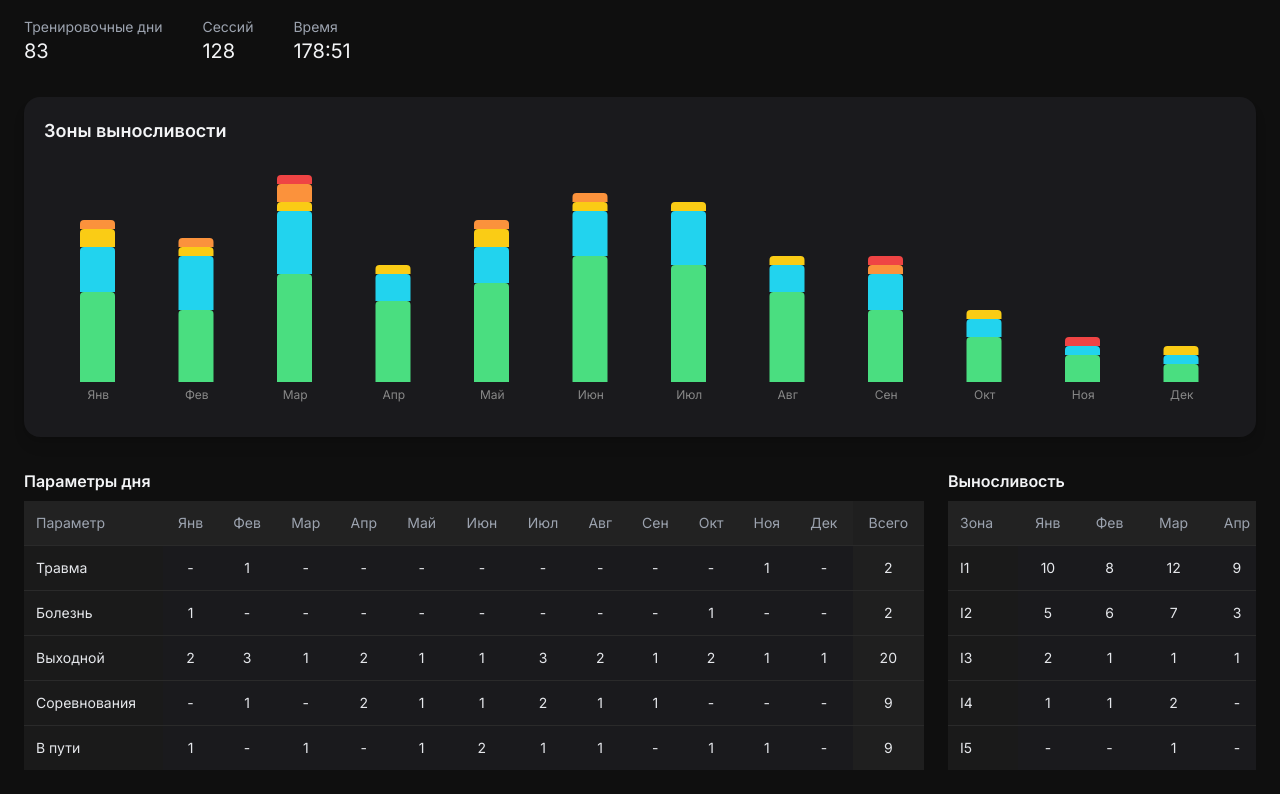
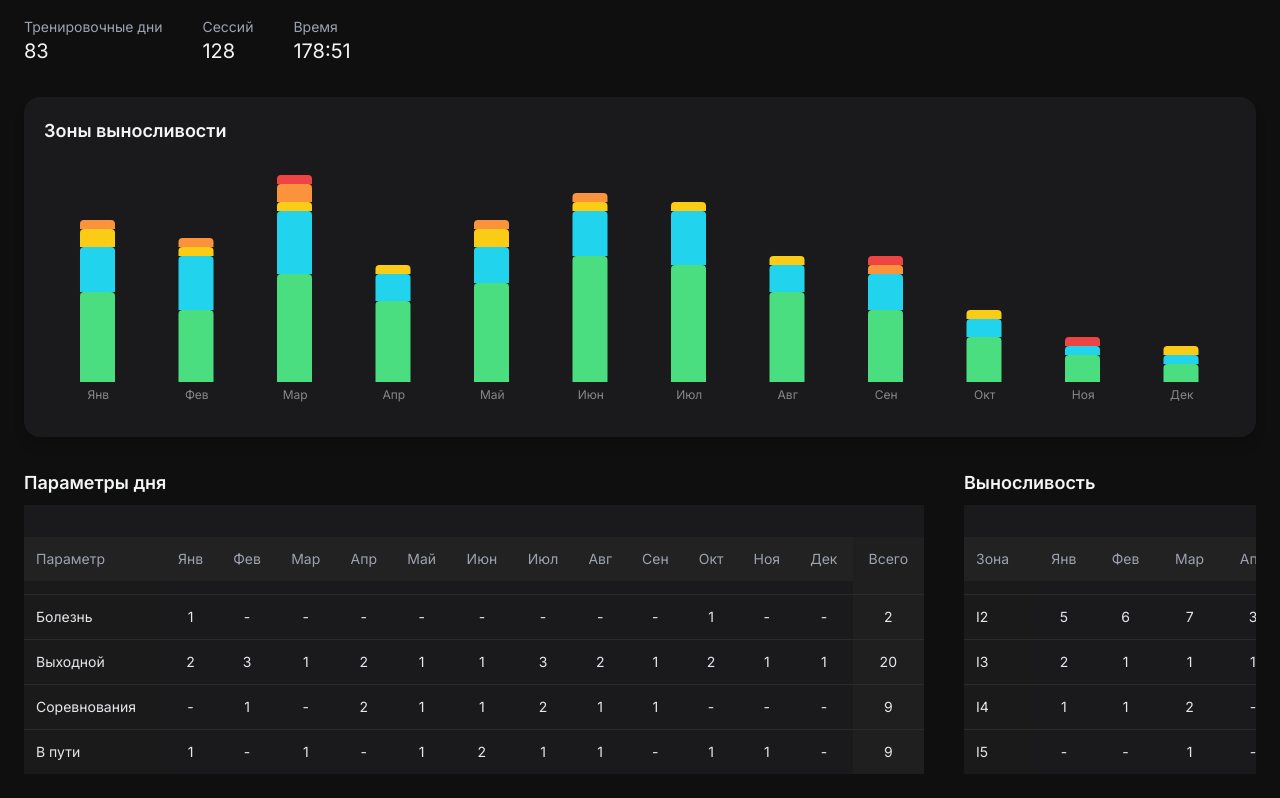
Before and after one commit to mbaliabin/dagbook-test, a React (Vite) app in the folder fasx-frontend/: page /statistics in a window 1280 px wide. Shown: the part 304-1102 px from the top of the page. Built offline with nearby package versions, Linux system fonts and the light colour scheme.

Commit message:
Доработка StatisticsPage.tsx 244

```diff
--- a/fasx-frontend/src/pages/StatisticsPage.tsx
+++ b/fasx-frontend/src/pages/StatisticsPage.tsx
@@ -37,15 +37,11 @@ export default function StatsPage() {
   const [periodType, setPeriodType] = React.useState<
     "week" | "month" | "year" | "custom"
   >("year");
-  const [dateRange, setDateRange] = React.useState<{
-    startDate: Date;
-    endDate: Date;
-  }>({
+  const [dateRange, setDateRange] = React.useState<{ startDate: Date; endDate: Date }>({
     startDate: dayjs("2025-01-01").toDate(),
     endDate: dayjs("2025-12-31").toDate(),
   });
-  const [showDateRangePicker, setShowDateRangePicker] =
-    React.useState(false);
+  const [showDateRangePicker, setShowDateRangePicker] = React.useState(false);
 
   const totals = {
     trainingDays: 83,
@@ -53,10 +49,7 @@ export default function StatsPage() {
     time: "178:51",
   };
 
-  const months = [
-    "Янв","Фев","Мар","Апр","Май","Июн",
-    "Июл","Авг","Сен","Окт","Ноя","Дек"
-  ];
+  const months = ["Янв","Фев","Мар","Апр","Май","Июн","Июл","Авг","Сен","Окт","Ноя","Дек"];
 
   const enduranceZones = [
     { zone: "I1", color: "#4ade80", months: [10,8,12,9,11,14,13,10,8,5,3,2] },
@@ -80,26 +73,17 @@ export default function StatsPage() {
     return `${h}:${m.toString().padStart(2, "0")}`;
   };
 
-  // --- Колонки по периоду ---
-  const computeWeekColumns = () => {
+  const computeColumns = () => {
+    if (periodType === "week") {
       const today = dayjs();
       const currentWeek = today.week();
-    const weeks: string[] = [];
-    for (let i = 1; i <= currentWeek; i++) {
-      weeks.push(`Неделя ${i}`);
+      return Array.from({length: currentWeek}, (_, i) => `Неделя ${i+1}`);
     }
-    return weeks;
-  };
-
-  const computeMonthColumns = () => {
+    if (periodType === "month") {
       const today = dayjs();
-    const currentMonth = today.month();
+      const currentMonth = today.month(); // 0-11
       return months.slice(0, currentMonth + 1);
-  };
-
-  const computeColumns = () => {
-    if (periodType === "week") return computeWeekColumns();
-    if (periodType === "month") return computeMonthColumns();
+    }
     if (periodType === "year") return months;
     if (periodType === "custom") {
       const start = dayjs(dateRange.startDate);
@@ -161,6 +145,7 @@ export default function StatsPage() {
               <h1 className="text-2xl font-bold text-white">{name}</h1>
             </div>
           </div>
+
           <div className="flex items-center space-x-2 flex-wrap">
             <button className="bg-blue-600 hover:bg-blue-700 text-white text-sm px-3 py-1 rounded flex items-center">
               <Plus className="w-4 h-4 mr-1" /> Добавить тренировку
@@ -178,7 +163,9 @@ export default function StatsPage() {
             const isActive = location.pathname === item.path;
             return (
               <button key={item.path} onClick={() => navigate(item.path)}
-                className={`flex flex-col items-center text-sm transition-colors ${isActive ? "text-blue-500" : "text-gray-400 hover:text-white"}`}
+                className={`flex flex-col items-center text-sm transition-colors ${
+                  isActive ? "text-blue-500" : "text-gray-400 hover:text-white"
+                }`}
               >
                 <Icon className="w-6 h-6" />
                 <span>{item.label}</span>
@@ -266,21 +253,18 @@ export default function StatsPage() {
           </div>
         </div>
 
-        {/* Общий scrollable блок для таблиц */}
+        {/* Общий scroll для таблиц с фиксированными заголовками */}
         <div className="overflow-x-auto relative">
-          {/* Заголовки таблиц */}
-          <div className="flex gap-6 mb-2">
-            <h3 className="text-gray-100 font-semibold min-w-[900px]">Параметры дня</h3>
-            <h3 className="text-gray-100 font-semibold min-w-[900px]">Выносливость</h3>
-            <h3 className="text-gray-100 font-semibold min-w-[900px]">Формы активности</h3>
-          </div>
+          <div className="flex gap-10 min-w-[900px]">
 
-          <div className="flex gap-6 min-w-max">
-
+            {/* --- Таблицы --- */}
             {/* Параметры дня */}
+            <div className="flex flex-col gap-2">
+              <h2 className="text-lg font-semibold text-gray-100 sticky top-0 bg-[#0f0f0f] z-10">Параметры дня</h2>
+              <div className="overflow-x-auto">
                 <table className="w-[900px] text-sm border-collapse bg-[#1a1a1d]">
-              <thead>
-                <tr className="bg-[#222] text-gray-400 text-left">
+                  <thead className="sticky top-8 bg-[#222] z-20">
+                    <tr className="text-gray-400 text-left">
                       <th className="p-3 font-medium sticky left-0 bg-[#222]">Параметр</th>
                       {filteredMonths.map((m)=>(<th key={m} className="p-3 font-medium text-center">{m}</th>))}
                       <th className="p-3 font-medium text-center bg-[#1f1f1f]">Всего</th>
@@ -305,11 +289,16 @@ export default function StatsPage() {
                     })}
                   </tbody>
                 </table>
+              </div>
+            </div>
 
             {/* Выносливость */}
+            <div className="flex flex-col gap-2">
+              <h2 className="text-lg font-semibold text-gray-100 sticky top-0 bg-[#0f0f0f] z-10">Выносливость</h2>
+              <div className="overflow-x-auto">
                 <table className="w-[900px] text-sm border-collapse bg-[#1a1a1d]">
-              <thead>
-                <tr className="bg-[#222] text-gray-400 text-left">
+                  <thead className="sticky top-8 bg-[#222] z-20">
+                    <tr className="text-gray-400 text-left">
                       <th className="p-3 font-medium sticky left-0 bg-[#222]">Зона</th>
                       {filteredMonths.map((m)=>(<th key={m} className="p-3 font-medium text-center">{m}</th>))}
                       <th className="p-3 font-medium text-center bg-[#1f1f1f]">Всего</th>
@@ -325,12 +314,17 @@ export default function StatsPage() {
                     ))}
                   </tbody>
                 </table>
+              </div>
+            </div>
 
             {/* Формы активности */}
+            <div className="flex flex-col gap-2">
+              <h2 className="text-lg font-semibold text-gray-100 sticky top-0 bg-[#0f0f0f] z-10">Формы активности</h2>
+              <div className="overflow-x-auto">
                 <table className="w-[900px] text-sm border-collapse bg-[#1a1a1d]">
-              <thead>
-                <tr className="bg-[#222] text-gray-400 text-left">
-                  <th className="p-3 font-medium sticky left-0 bg-[#222]">Тип</th>
+                  <thead className="sticky top-8 bg-[#222] z-20">
+                    <tr className="text-gray-400 text-left">
+                      <th className="p-3 font-medium sticky left-0 bg-[#222]">Тип активности</th>
                       {filteredMonths.map((m)=>(<th key={m} className="p-3 font-medium text-center">{m}</th>))}
                       <th className="p-3 font-medium text-center bg-[#1f1f1f]">Всего</th>
                     </tr>
@@ -345,6 +339,8 @@ export default function StatsPage() {
                     ))}
                   </tbody>
                 </table>
+              </div>
+            </div>
 
           </div>
         </div>
```
Lines whose indentation alone changed are shown as unchanged.
